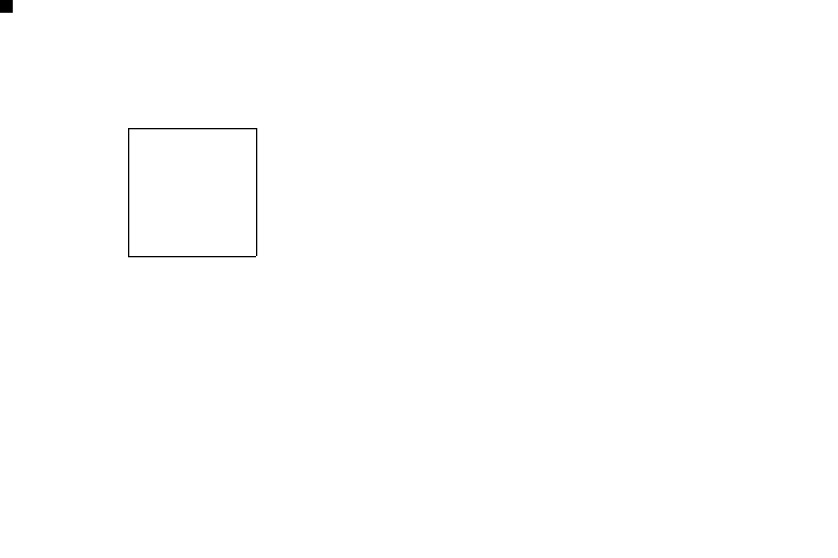
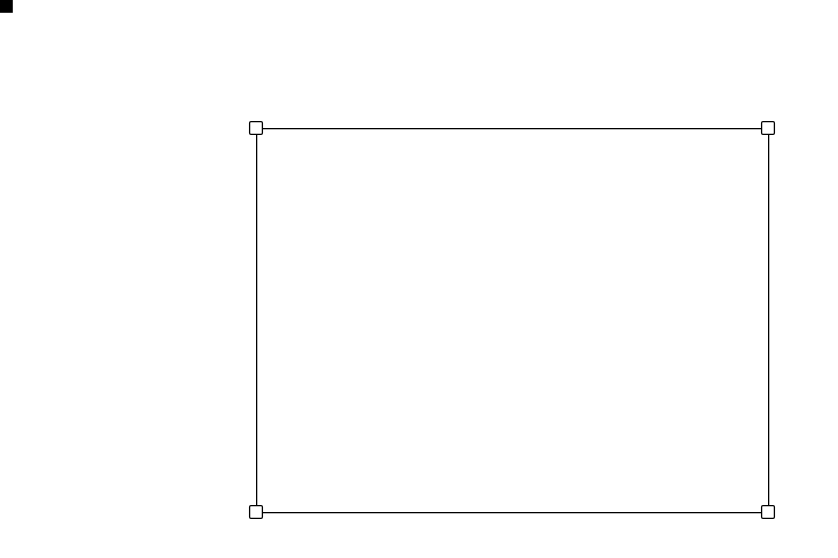
Before and after one commit to Droniukas/resizable-rectangle-INTUS, an Angular app: page / in a window 1280 px wide. Shown: the top 558 px of the page, without its empty margins (0-838 px from the left). Built offline with nearby package versions, Linux system fonts and the light colour scheme.

Commit message:
barebones functionality works

```diff
--- a/src/app/app.component.html
+++ b/src/app/app.component.html
@@ -1,4 +1,12 @@
-<svg viewBox="0 0 1000 800" #svg>
+<svg
+  [ngStyle]="{
+    cursor: initialResizeState
+      ? initialResizeState.direction + '-resize'
+      : 'default'
+  }"
+  viewBox="0 0 1000 800"
+  #svg
+>
   <!-- right handle -->
   <rect
     [attr.x]="rectangleCoords.right"
@@ -8,7 +16,7 @@
     style="cursor: ew-resize"
     stroke="transparent"
     stroke-width="10px"
-    (mousedown)="handleMouseDown($event, Direction.E)"
+    (mousedown)="handleResizeOnMouseDown($event, Direction.E)"
   />
   <!-- left handle -->
   <rect
@@ -19,7 +27,7 @@
     style="cursor: ew-resize"
     stroke="transparent"
     stroke-width="10px"
-    (mousedown)="handleMouseDown($event, Direction.W)"
+    (mousedown)="handleResizeOnMouseDown($event, Direction.W)"
   />
 
   <!-- top handle -->
@@ -31,7 +39,7 @@
     style="cursor: ns-resize"
     stroke="transparent"
     stroke-width="10px"
-    (mousedown)="handleMouseDown($event, Direction.N)"
+    (mousedown)="handleResizeOnMouseDown($event, Direction.N)"
   />
   <!-- bottom handle -->
   <rect
@@ -42,7 +50,59 @@
     style="cursor: ns-resize"
     stroke="transparent"
     stroke-width="10px"
-    (mousedown)="handleMouseDown($event, Direction.S)"
+    (mousedown)="handleResizeOnMouseDown($event, Direction.S)"
+  />
+  <!-- bottom left handle -->
+  <rect
+    [attr.x]="rectangleCoords.left - cornerHandleSize / 2"
+    [attr.y]="rectangleCoords.bottom - cornerHandleSize / 2"
+    [attr.height]="cornerHandleSize"
+    [attr.width]="cornerHandleSize"
+    style="cursor: sw-resize"
+    stroke="black"
+    fill="white"
+    stroke-width="1px"
+    (mousedown)="handleResizeOnMouseDown($event, Direction.SW)"
+    rx="1"
+  />
+  <!-- bottom right handle -->
+  <rect
+    [attr.x]="rectangleCoords.right - cornerHandleSize / 2"
+    [attr.y]="rectangleCoords.bottom - cornerHandleSize / 2"
+    [attr.height]="cornerHandleSize"
+    [attr.width]="cornerHandleSize"
+    style="cursor: se-resize"
+    stroke="black"
+    fill="white"
+    stroke-width="1px"
+    (mousedown)="handleResizeOnMouseDown($event, Direction.SE)"
+    rx="1"
+  />
+  <!-- top right handle -->
+  <rect
+    [attr.x]="rectangleCoords.right - cornerHandleSize / 2"
+    [attr.y]="rectangleCoords.top - cornerHandleSize / 2"
+    [attr.height]="cornerHandleSize"
+    [attr.width]="cornerHandleSize"
+    style="cursor: ne-resize"
+    stroke="black"
+    fill="white"
+    stroke-width="1px"
+    (mousedown)="handleResizeOnMouseDown($event, Direction.NE)"
+    rx="1"
+  />
+  <!-- top left handle -->
+  <rect
+    [attr.x]="rectangleCoords.left - cornerHandleSize / 2"
+    [attr.y]="rectangleCoords.top - cornerHandleSize / 2"
+    [attr.height]="cornerHandleSize"
+    [attr.width]="cornerHandleSize"
+    style="cursor: nw-resize"
+    stroke="black"
+    fill="white"
+    stroke-width="1px"
+    (mousedown)="handleResizeOnMouseDown($event, Direction.NW)"
+    rx="1"
   />
   <!-- visualize anchor -->
   <rect
--- a/src/app/app.component.ts
+++ b/src/app/app.component.ts
@@ -13,25 +13,30 @@ export class AppComponent {
   title = "resizable-rectangle-fe-INTUS";
   readonly Direction = Direction;
   anchorCoords: XYCoords = { x: 0, y: 0 };
-  initialState: null | {
+  initialResizeState: null | {
     direction: Direction;
     rectangleCoords: RectangleCoordinates;
     mouseCoordsInSvgSpace: XYCoords;
   } = null;
 
   rectangleCoords: RectangleCoordinates = {
-    left: 100,
-    right: 200,
+    left: 200,
+    right: 600,
     top: 100,
-    bottom: 200,
+    bottom: 400,
   };
+
+  cornerHandleSize = 10;
+
+  uncalculatedRectangleCoords: RectangleCoordinates | null = null;
 
   @ViewChild("svg")
   svg!: ElementRef;
 
   @HostListener("window:mousemove", ["$event"])
   handleMouseMove(event: MouseEvent) {
-    if (!this.initialState) return;
+    if (!this.initialResizeState || !this.uncalculatedRectangleCoords) return;
+
     const mouseCoordsInSvgSpace = AppUtils.getCoordsInSvgSpace(
       event,
       this.svg.nativeElement
@@ -47,7 +52,7 @@ export class AppComponent {
     //   coordsRelativeToAnchor.x / initialCoordsRelativeToAnchor.x;
     // let yGrowthRate =
     //   coordsRelativeToAnchor.y / initialCoordsRelativeToAnchor.y;
-    const initialDir = this.initialState.direction;
+    const initialDir = this.initialResizeState.direction;
 
     if (
       initialDir === Direction.E ||
@@ -58,34 +63,67 @@ export class AppComponent {
       //   (this.initialState.rectangleCoords.right - this.anchorCoords.x) *
       //     xGrowthRate +
       //   this.anchorCoords.x;
-      this.rectangleCoords.right = mouseCoordsInSvgSpace.x;
+      this.uncalculatedRectangleCoords.right = mouseCoordsInSvgSpace.x;
     }
     if (
       initialDir === Direction.W ||
       initialDir === Direction.NW ||
       initialDir === Direction.SW
     ) {
-      this.rectangleCoords.left = mouseCoordsInSvgSpace.x;
+      this.uncalculatedRectangleCoords.left = mouseCoordsInSvgSpace.x;
     }
     if (
       initialDir === Direction.N ||
       initialDir === Direction.NW ||
       initialDir === Direction.NE
     ) {
-      this.rectangleCoords.top = mouseCoordsInSvgSpace.y;
+      this.uncalculatedRectangleCoords.top = mouseCoordsInSvgSpace.y;
     }
     if (
       initialDir === Direction.S ||
       initialDir === Direction.SW ||
       initialDir === Direction.SE
     ) {
-      this.rectangleCoords.bottom = mouseCoordsInSvgSpace.y;
+      this.uncalculatedRectangleCoords.bottom = mouseCoordsInSvgSpace.y;
     }
+    // console.log("uncalculated", this.uncalculatedRectangleCoords);
+    // console.log(
+    //   "calculated",
+    //   this.calculateBbox(
+    //     [
+    //       this.uncalculatedRectangleCoords.left,
+    //       this.uncalculatedRectangleCoords.right,
+    //     ],
+    //     [
+    //       this.uncalculatedRectangleCoords.top,
+    //       this.uncalculatedRectangleCoords.bottom,
+    //     ]
+    //   )
+    // );
+    this.rectangleCoords = this.calculateBbox(
+      [
+        this.uncalculatedRectangleCoords.left,
+        this.uncalculatedRectangleCoords.right,
+      ],
+      [
+        this.uncalculatedRectangleCoords.top,
+        this.uncalculatedRectangleCoords.bottom,
+      ]
+    );
+  }
+
+  calculateBbox(xValues: number[], yValues: number[]): RectangleCoordinates {
+    return {
+      left: Math.min(...xValues),
+      right: Math.max(...xValues),
+      top: Math.min(...yValues),
+      bottom: Math.max(...yValues),
+    };
   }
 
   @HostListener("window:mouseup")
   handleMouseUp() {
-    this.initialState = null;
+    this.initialResizeState = null;
   }
 
   // relativeToAnchor = ({ x, y }: XYCoords): XYCoords => ({
@@ -93,7 +131,7 @@ export class AppComponent {
   //   y: y - this.anchorCoords.y,
   // });
 
-  handleMouseDown(event: MouseEvent, direction: Direction) {
+  handleResizeOnMouseDown(event: MouseEvent, direction: Direction) {
     // set the anchor point and the initialMouseDownState
     // switch (direction) {
     //   case Direction.E:
@@ -104,7 +142,10 @@ export class AppComponent {
     //     break;
     //   // and others
     // }
-    this.initialState = {
+    this.uncalculatedRectangleCoords = {
+      ...this.rectangleCoords,
+    };
+    this.initialResizeState = {
       direction: direction,
       rectangleCoords: { ...this.rectangleCoords },
       mouseCoordsInSvgSpace: AppUtils.getCoordsInSvgSpace(
--- a/src/app/models/enums/Direction.ts
+++ b/src/app/models/enums/Direction.ts
@@ -1,10 +1,10 @@
 export enum Direction {
-  N,
-  E,
-  S,
-  W,
-  NE,
-  NW,
-  SW,
-  SE,
+  N = "n",
+  E = "e",
+  S = "s",
+  W = "w",
+  NE = "ne",
+  NW = "nw",
+  SW = "sw",
+  SE = "se",
 }
```
